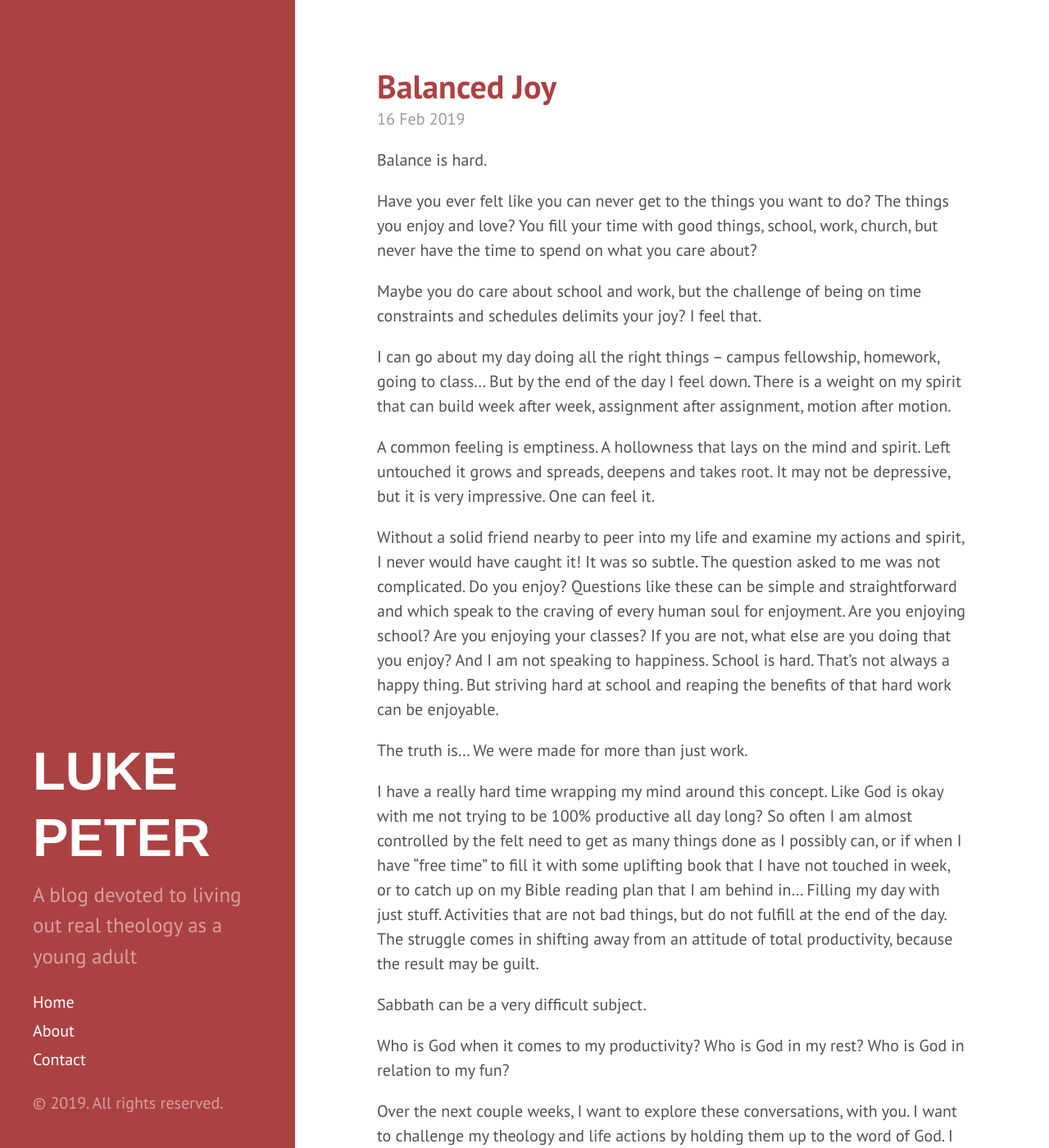
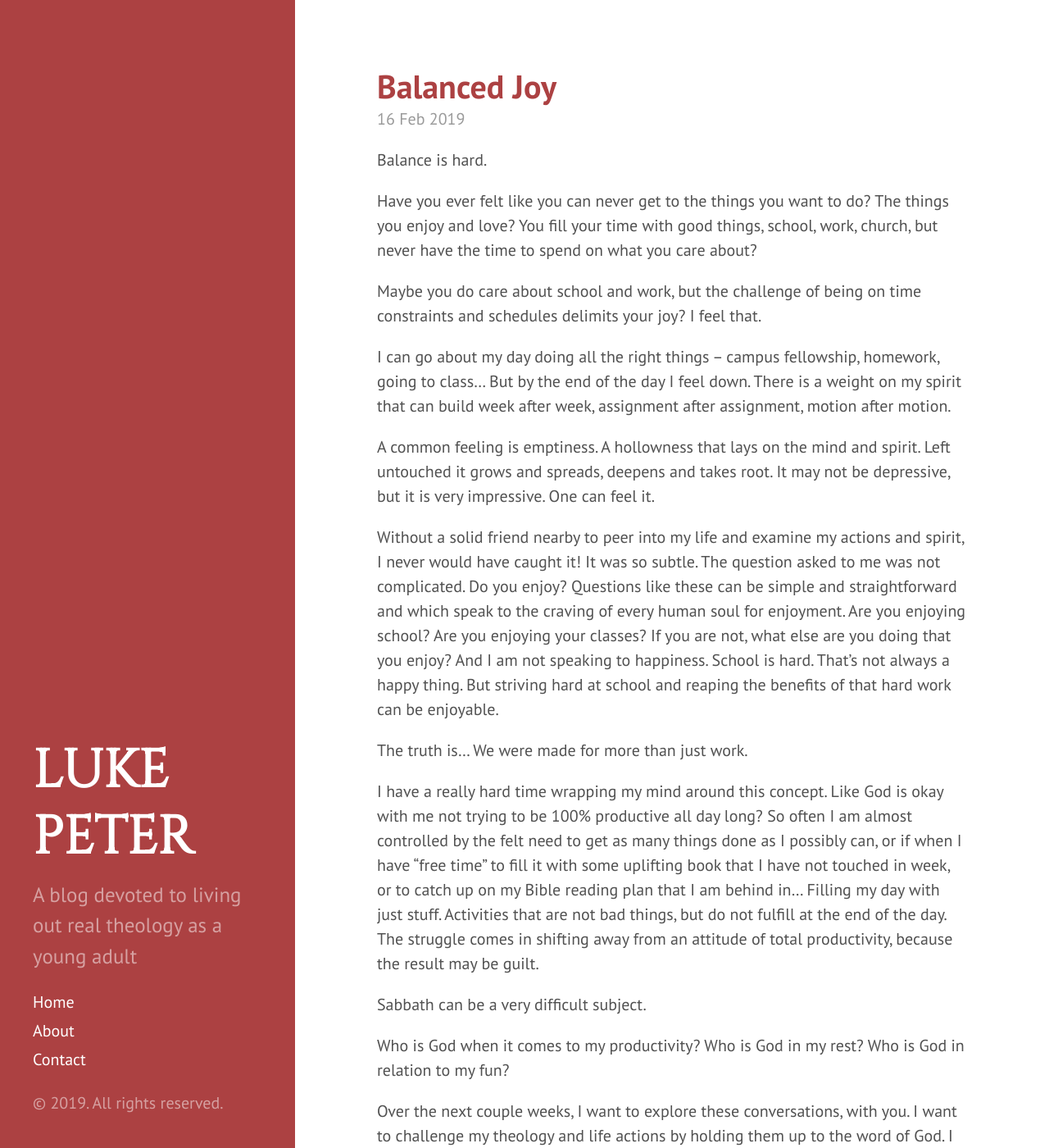
Before and after one commit to lpg0/lukepeter, a Jekyll site: the page built from docs/index.html, in a window 1280 px wide and 1400 px high. Shown: the whole window at 82% size. Built offline with Jekyll 4.4.1, drawn with Linux system fonts in a browser that asks for light colours; some web fonts are replaced; the list of posts is cut into pages by our own code.

Commit message:
Update hyde.css

```diff
--- a/docs/public/css/hyde.css
+++ b/docs/public/css/hyde.css
@@ -32,6 +32,7 @@
  */
 
 @import url('https://fonts.googleapis.com/css?family=Biryani');
+@import url('https://fonts.googleapis.com/css?family=Cinzel');
 
 html {
   font-family: "PT Sans", Helvetica, Arial, sans-serif;
@@ -106,7 +107,8 @@ input[type=submit]:hover {
   color: #fff;
   margin-top: 1rem;
   /*font-family: "Abril Fatface", serif;*/
-  font-family: 'Biryani', sans-serif;
+  /*font-family: 'Biryani', sans-serif;*/
+  font-family: 'Cinzel', serif;
   text-transform: uppercase;
   font-size: 3.25rem;
 }
```
